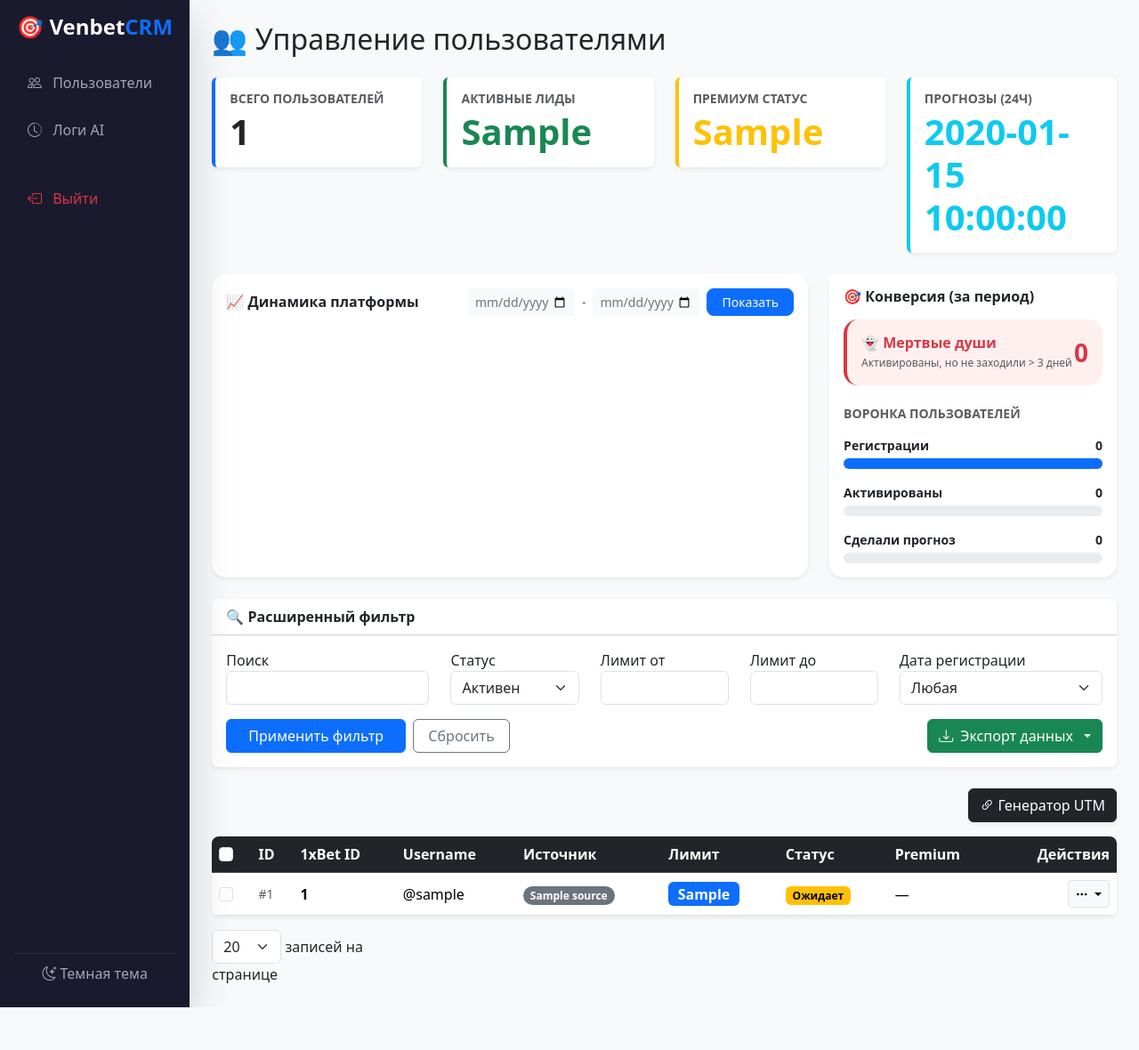
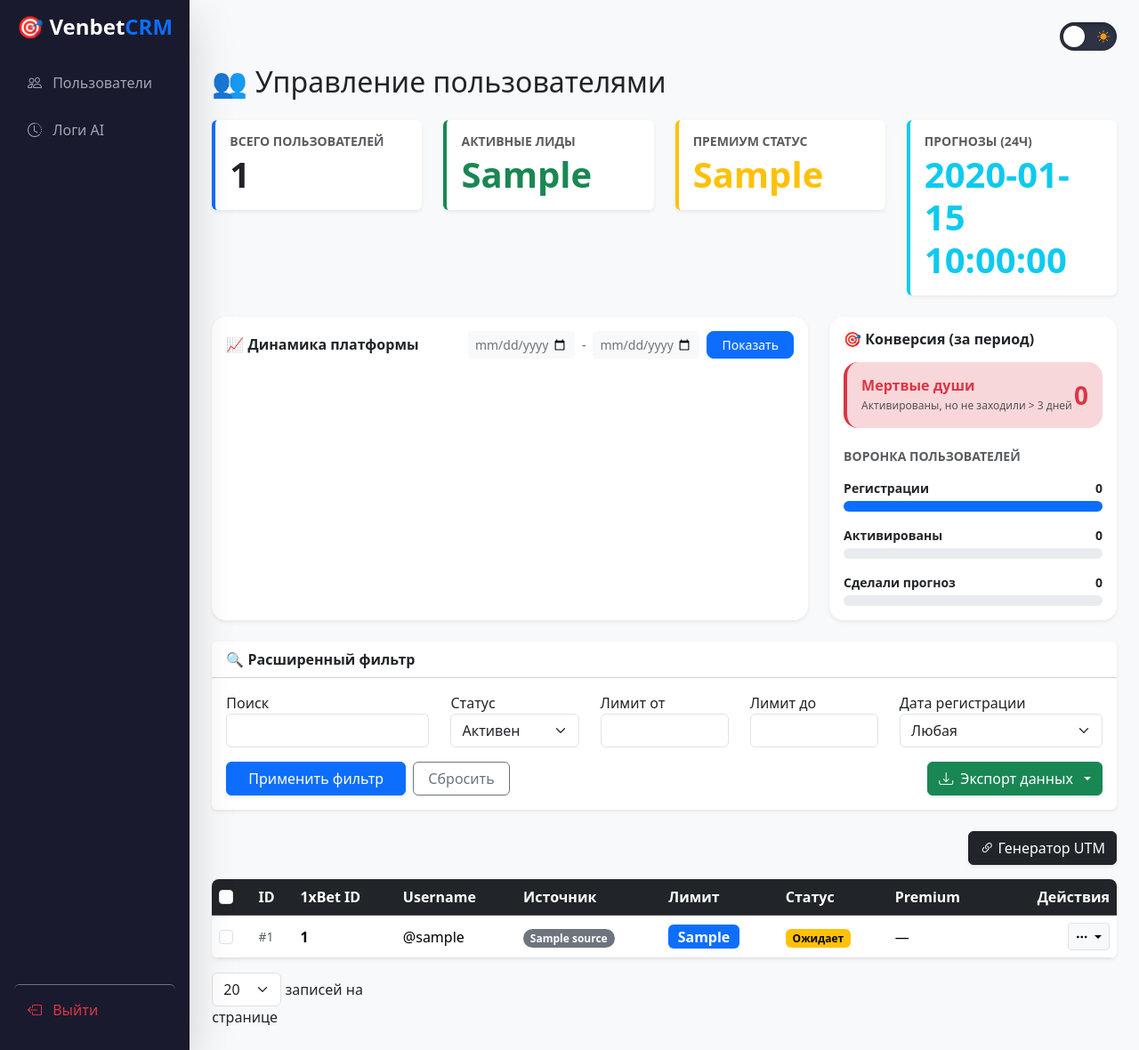
Before and after one commit to winmatrix09614/VenbetappBack, a FastAPI app: template templates/users.html in a window 1280 px wide. Shown: the whole page at 89% size. Before the commit the page ends 1132 px from the top, so only its background shows below. Run offline with FastAPI, Linux system fonts and the light colour scheme; the template is opened without the code that fills it: most values are stand-ins (such as "Sample title", 1, 10 or a date in 2020); a map, chart or similar area stays blank; parts of the project's set-up code (start-up, migrations or seed data) failed here and were passed over.

Commit message:
continue backend 3

```diff
--- a/templates/admin_base.html
+++ b/templates/admin_base.html
@@ -7,16 +7,29 @@
     <link href="https://cdn.jsdelivr.net/npm/bootstrap@5.3.2/dist/css/bootstrap.min.css" rel="stylesheet">
     <link rel="stylesheet" href="https://cdn.jsdelivr.net/npm/bootstrap-icons@1.11.1/font/bootstrap-icons.css">
     <style>
-        /* Стили, которые адаптируются под темную/светлую тему */
         body { transition: background-color 0.3s ease; }
         .sidebar { background: #1a1a2e; min-height: 100vh; display: flex; flex-direction: column; }
         .sidebar a { color: #a0a6b5; text-decoration: none; padding: 12px 15px; display: block; border-radius: 6px; margin-bottom: 5px; transition: 0.2s; }
         .sidebar a:hover, .sidebar a.active { background: #2d3343; color: white; }
         .content { padding: 25px; }
 
-        /* Стили для свитчера темы */
-        .theme-switch { cursor: pointer; padding: 10px; color: #a0a6b5; text-align: center; border-top: 1px solid #2d3343; margin-top: auto; }
-        .theme-switch:hover { color: white; }
+        /* Стили для современного тумблера (Солнце / Луна) */
+        .theme-toggle { position: relative; display: inline-block; width: 64px; height: 32px; }
+        .theme-toggle input { opacity: 0; width: 0; height: 0; }
+        .toggle-label {
+            position: absolute; cursor: pointer; top: 0; left: 0; right: 0; bottom: 0;
+            background-color: #2d3343; border-radius: 32px; transition: .4s;
+            display: flex; align-items: center; justify-content: space-between; padding: 0 8px; box-shadow: inset 0 2px 4px rgba(0,0,0,0.3);
+        }
+        .toggle-label .bi { font-size: 14px; z-index: 1; }
+        .moon-icon { color: #f1c40f; }
+        .sun-icon { color: #f39c12; }
+        .toggle-ball {
+            position: absolute; height: 24px; width: 24px; left: 4px; bottom: 4px;
+            background-color: white; border-radius: 50%; transition: .4s; z-index: 2; box-shadow: 0 2px 4px rgba(0,0,0,0.2);
+        }
+        input:checked + .toggle-label { background-color: #0d6efd; }
+        input:checked + .toggle-label .toggle-ball { transform: translateX(32px); }
     </style>
 </head>
 <body>
@@ -27,14 +40,22 @@
             <a href="/dashboard"><i class="bi bi-people me-2"></i> Пользователи</a>
             <a href="/logs"><i class="bi bi-clock-history me-2"></i> Логи AI</a>
 
-            <a href="/admin/logout" class="text-danger mt-4"><i class="bi bi-box-arrow-left me-2"></i> Выйти</a>
-
-            <div class="theme-switch mt-auto" onclick="toggleTheme()">
-                <i class="bi bi-moon-stars" id="themeIcon"></i> <span id="themeText">Темная тема</span>
-            </div>
+            <a href="/admin/logout" class="text-danger mt-auto border-top border-secondary pt-3"><i class="bi bi-box-arrow-left me-2"></i> Выйти</a>
         </div>
 
         <div class="col-md-10 content bg-body-tertiary">
+
+            <div class="d-flex justify-content-end mb-3">
+                <div class="theme-toggle">
+                    <input type="checkbox" id="themeSwitch" onchange="toggleTheme()">
+                    <label for="themeSwitch" class="toggle-label" title="Переключить тему">
+                        <i class="bi bi-moon-fill moon-icon"></i>
+                        <i class="bi bi-sun-fill sun-icon"></i>
+                        <span class="toggle-ball"></span>
+                    </label>
+                </div>
+            </div>
+
             {% block content %}{% endblock %}
         </div>
     </div>
@@ -42,24 +63,20 @@
 
 <script src="https://cdn.jsdelivr.net/npm/bootstrap@5.3.2/dist/js/bootstrap.bundle.min.js"></script>
 <script>
-    // Скрипт для сохранения и переключения темной темы
     function setTheme(theme) {
         document.documentElement.setAttribute('data-bs-theme', theme);
         localStorage.setItem('theme', theme);
-        const icon = document.getElementById('themeIcon');
-        const text = document.getElementById('themeText');
+        const checkbox = document.getElementById('themeSwitch');
         if(theme === 'dark') {
-            icon.className = 'bi bi-sun';
-            text.innerText = 'Светлая тема';
+            checkbox.checked = true;
         } else {
-            icon.className = 'bi bi-moon-stars';
-            text.innerText = 'Темная тема';
+            checkbox.checked = false;
         }
     }
 
     function toggleTheme() {
-        const current = localStorage.getItem('theme') || 'light';
-        setTheme(current === 'light' ? 'dark' : 'light');
+        const checkbox = document.getElementById('themeSwitch');
+        setTheme(checkbox.checked ? 'dark' : 'light');
     }
 
     // Применяем при загрузке
--- a/templates/users.html
+++ b/templates/users.html
@@ -58,16 +58,16 @@
         </div>
 
         <div class="col-md-4">
-            <div class="card h-100 shadow-sm border-0 rounded-4">
-                <div class="card-header bg-white border-0 pt-3 pb-0">
-                    <h6 class="mb-0 fw-bold">🎯 Конверсия (за период)</h6>
+            <div class="card h-100 shadow-sm border-0 rounded-4 bg-body-inner">
+                <div class="card-header bg-transparent border-0 pt-3 pb-0">
+                    <h6 class="mb-0 fw-bold text-body">🎯 Конверсия (за период)</h6>
                 </div>
                 <div class="card-body">
-                    <div class="p-3 mb-4 rounded-4" style="background-color: #fff0f0; border-left: 4px solid #dc3545;">
+                    <div class="alert alert-danger p-3 mb-4 rounded-4 border-0 border-start border-danger border-4">
                         <div class="d-flex justify-content-between align-items-center">
                             <div>
-                                <h6 class="text-danger fw-bold mb-1">👻 Мертвые души</h6>
-                                <div class="small text-muted" style="font-size: 12px;">Активированы, но не заходили > 3 дней</div>
+                                <h6 class="fw-bold mb-1 text-danger"><i class="bi bi-ghost text-danger"></i> Мертвые души</h6>
+                                <div class="small opacity-75 text-body" style="font-size: 12px;">Активированы, но не заходили > 3 дней</div>
                             </div>
                             <span id="deadSoulsCount" class="fs-3 fw-bold text-danger">0</span>
                         </div>
```
